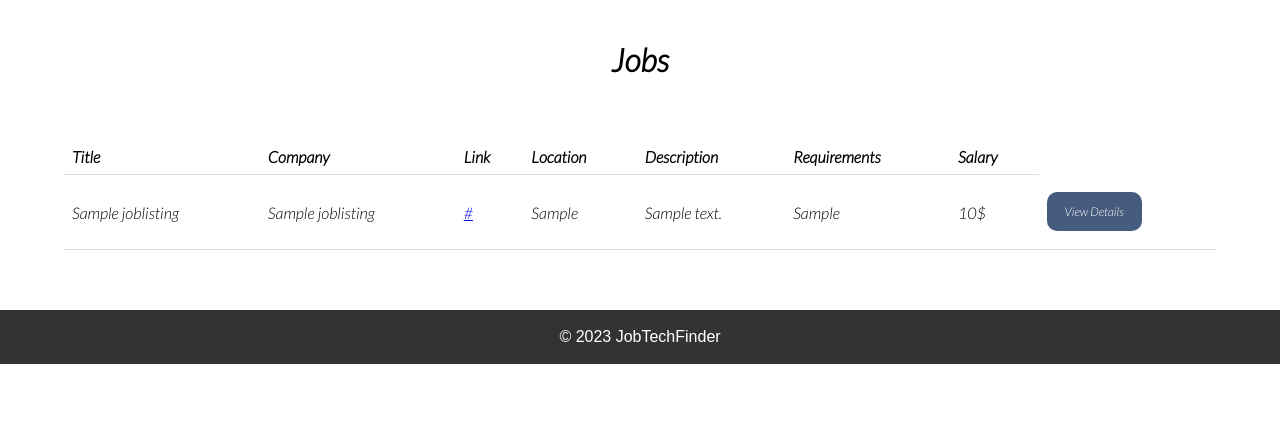
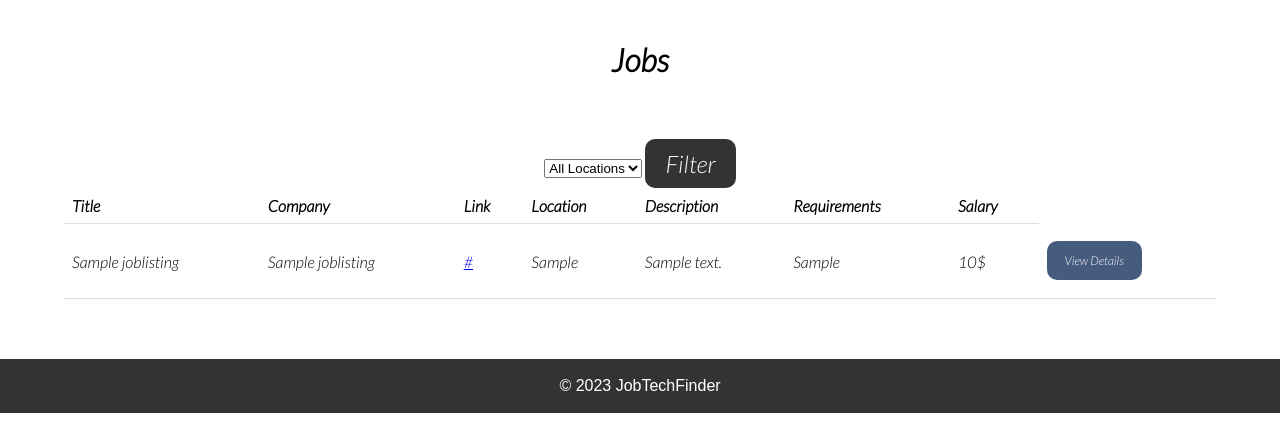
Before and after one commit to TopazAakal/JuniorTechFinder, a Django app: page /jobs/ in a window 1280 px wide. Shown: the part 49-477 px from the top of the page. Run offline with Django 4.2, Linux system fonts and the light colour scheme; tables that the repository leaves empty hold one stand-in row (values such as "Sample post"); some web fonts are replaced.

Commit message:
BSPMC235-26

```diff
--- a/Recruiters/templates/jobList.html
+++ b/Recruiters/templates/jobList.html
@@ -4,6 +4,18 @@
 <br>
 <h1>Jobs</h1>
 <br><br>
+
+<!-- add a dropdown menu for selecting a location -->
+<form method="GET">
+    <select name="location">
+        <option value="">All Locations</option>
+        {% for location in locations %}
+            <option value="{{ location }}">{{ location }}</option>
+        {% endfor %}
+    </select>
+    <button type="submit">Filter</button>
+</form>
+
 {% if all_jobs %}
 <div class="table-responsive">
     <table class="table table-striped" style="margin: 0 auto;">
```
